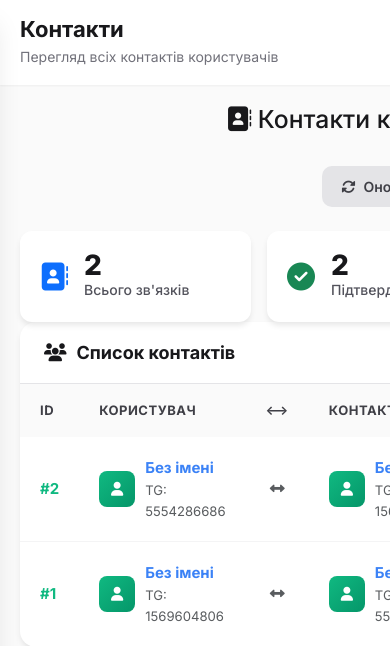
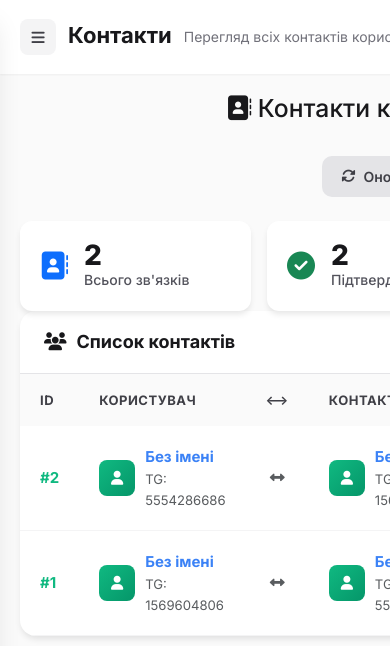
Before and after one commit to Sk1ttels/agro_marketplace1, a Flask app: page /contacts in a window 390 px wide; the page is wider, and only the part inside the window is pictured. Shown: the top 646 px of that part. Run offline with Flask 3, Linux system fonts and the light colour scheme; a user stored in the database is signed in; data comes from the database, SQL or seed files in the repository.

Commit message:
Fix mobile sidebar navigation for contacts and advertisements

```diff
--- a/agro_marketplace/src/web_panel/static/css/main.css
+++ b/agro_marketplace/src/web_panel/static/css/main.css
@@ -846,6 +846,25 @@ body {
   }
 }
 
+
+.topbar-left {
+  display: flex;
+  align-items: center;
+  gap: 12px;
+}
+
+.mobile-sidebar-toggle {
+  display: none;
+  width: 36px;
+  height: 36px;
+  border: none;
+  border-radius: 8px;
+  background: var(--gray-100);
+  color: var(--gray-700);
+  align-items: center;
+  justify-content: center;
+}
+
 /* ====================
    DASHBOARD - STATS GRID
    ==================== */
@@ -1863,6 +1882,10 @@ input:checked + .toggle-slider:before {
    ==================== */
 
 @media (max-width: 1024px) {
+  .mobile-sidebar-toggle {
+    display: inline-flex;
+  }
+
   .sidebar {
     transform: translateX(-100%);
   }
--- a/agro_marketplace/src/web_panel/static/js/main.js
+++ b/agro_marketplace/src/web_panel/static/js/main.js
@@ -16,16 +16,24 @@ document.addEventListener('DOMContentLoaded', function() {
 // ====================
 
 function initSidebar() {
-    const sidebarToggle = document.getElementById('sidebarToggle');
+    const sidebarToggles = document.querySelectorAll('.js-sidebar-toggle');
     const sidebar = document.getElementById('sidebar');
-    const mainContent = document.getElementById('mainContent');
 
-    if (sidebarToggle) {
-        sidebarToggle.addEventListener('click', function() {
-            sidebar.classList.toggle('collapsed');
-            mainContent.classList.toggle('expanded');
+    if (!sidebar) {
+        return;
+    }
+
+    const isMobile = () => window.matchMedia('(max-width: 1024px)').matches;
+
+    sidebarToggles.forEach(toggle => {
+        toggle.addEventListener('click', function() {
+            if (isMobile()) {
+                sidebar.classList.toggle('active');
+            } else {
+                sidebar.classList.toggle('collapsed');
+            }
         });
-    }
+    });
 
     // Active nav item animation
     const navItems = document.querySelectorAll('.nav-item');
@@ -33,7 +41,18 @@ function initSidebar() {
         item.addEventListener('click', function() {
             navItems.forEach(nav => nav.classList.remove('active'));
             this.classList.add('active');
+
+            // Auto-close off-canvas menu after tap on mobile.
+            if (isMobile()) {
+                sidebar.classList.remove('active');
+            }
         });
+    });
+
+    window.addEventListener('resize', function() {
+        if (!isMobile()) {
+            sidebar.classList.remove('active');
+        }
     });
 }
 
--- a/agro_marketplace/src/web_panel/templates/base.html
+++ b/agro_marketplace/src/web_panel/templates/base.html
@@ -10,7 +10,7 @@
   <link rel="preconnect" href="https://fonts.googleapis.com">
   <link rel="preconnect" href="https://fonts.gstatic.com" crossorigin>
   <link href="https://fonts.googleapis.com/css2?family=Inter:wght@300;400;500;600;700;800&display=swap" rel="stylesheet">
-  <link rel="stylesheet" href="{{ url_for('static', filename='css/main.css', v='20260217d') }}">
+  <link rel="stylesheet" href="{{ url_for('static', filename='css/main.css', v='20260217f') }}">
 </head>
 <body>
 
@@ -28,7 +28,7 @@
             <div class="logo-subtitle">Admin Panel</div>
           </div>
         </div>
-        <button class="sidebar-toggle" id="sidebarToggle">
+        <button class="sidebar-toggle js-sidebar-toggle" id="sidebarToggle">
           <i class="fas fa-bars"></i>
         </button>
       </div>
@@ -107,6 +107,9 @@
       <!-- Top Bar -->
       <header class="topbar">
         <div class="topbar-left">
+          <button class="mobile-sidebar-toggle js-sidebar-toggle" type="button" aria-label="Відкрити меню">
+            <i class="fas fa-bars"></i>
+          </button>
           <h1 class="page-title">{% block page_title %}{% endblock %}</h1>
           <p class="page-description">{% block page_description %}{% endblock %}</p>
         </div>
@@ -154,7 +157,7 @@
   {% endif %}
 
   {% if current_user.is_authenticated %}
-  <script src="{{ url_for('static', filename='js/main.js', v='20260217d') }}"></script>
+  <script src="{{ url_for('static', filename='js/main.js', v='20260217f') }}"></script>
   <script>
     // Check sync status periodically
     function checkSyncStatus() {
```
